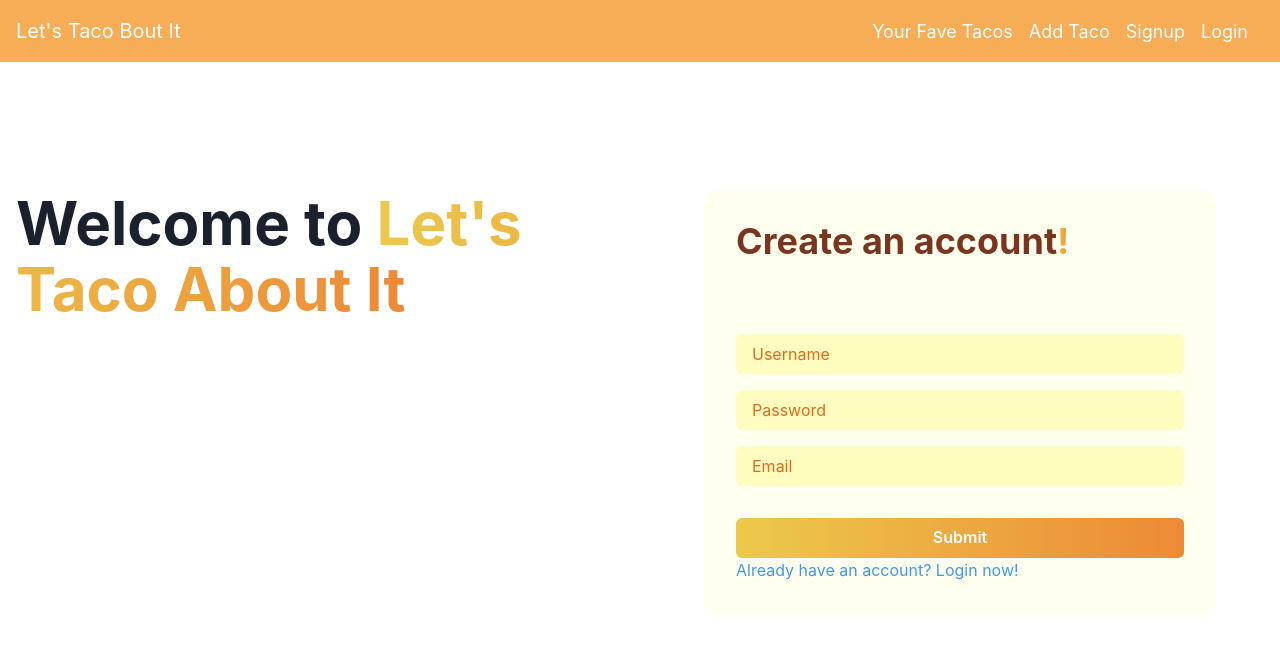
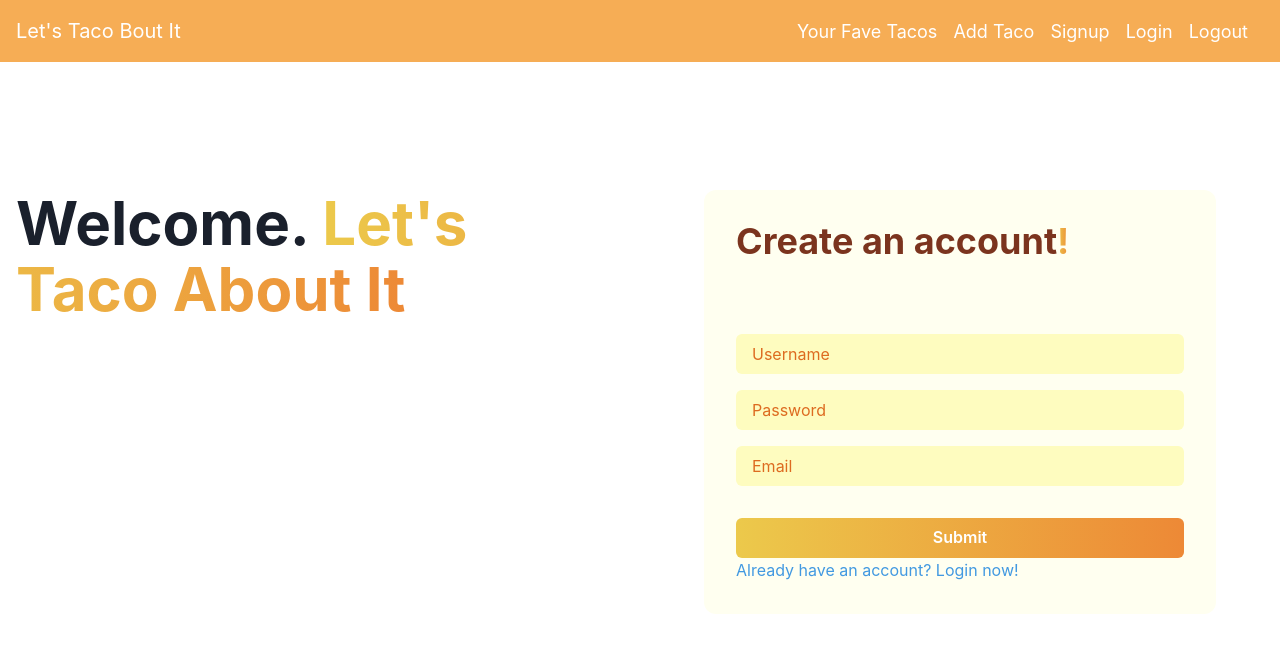
Before and after one commit to axb052a/P4-Project-Let-Taco-About-It-, a React (Create React App) app in the folder my-new-app/: page /signup in a window 1280 px wide. Shown: the top 652 px of the page. Built offline with nearby package versions, Linux system fonts and the light colour scheme.

Commit message:
latest commit

```diff
--- a/my-new-app/src/NavBar.js
+++ b/my-new-app/src/NavBar.js
@@ -19,7 +19,7 @@ function NavigationBar() {
       </Box>
       <Flex align="center">
         <ChakraLink as={NavLink} to="/AddTaco" fontSize="lg" mr={4}>
-         Your Fave Tacos
+          Your Fave Tacos
         </ChakraLink>
         <ChakraLink as={NavLink} to="/AddTaco" fontSize="lg" mr={4}>
           Add Taco
@@ -30,6 +30,9 @@ function NavigationBar() {
         <ChakraLink as={NavLink} to="/login" fontSize="lg" mr={4}>
           Login
         </ChakraLink>
+        <ChakraLink as={NavLink} to="/login" fontSize="lg" mr={4}>
+          Logout
+        </ChakraLink>
         {/* You can add more navigation links here if needed */}
       </Flex>
     </Flex>
--- a/my-new-app/src/Signup.js
+++ b/my-new-app/src/Signup.js
@@ -55,7 +55,7 @@ export default function Signup({ setUser, fetchUser }) {
             lineHeight={1.1}
             fontSize={{ base: "3xl", sm: "4xl", md: "5xl", lg: "6xl" }}
           >
-            Welcome to{" "}
+            Welcome. {" "}
             <Text
               as={"span"}
               bgGradient="linear(to-r, yellow.400, orange.400)"
```
Also changed, not shown: 1 other file (tests, documents, lock files or other folders).
